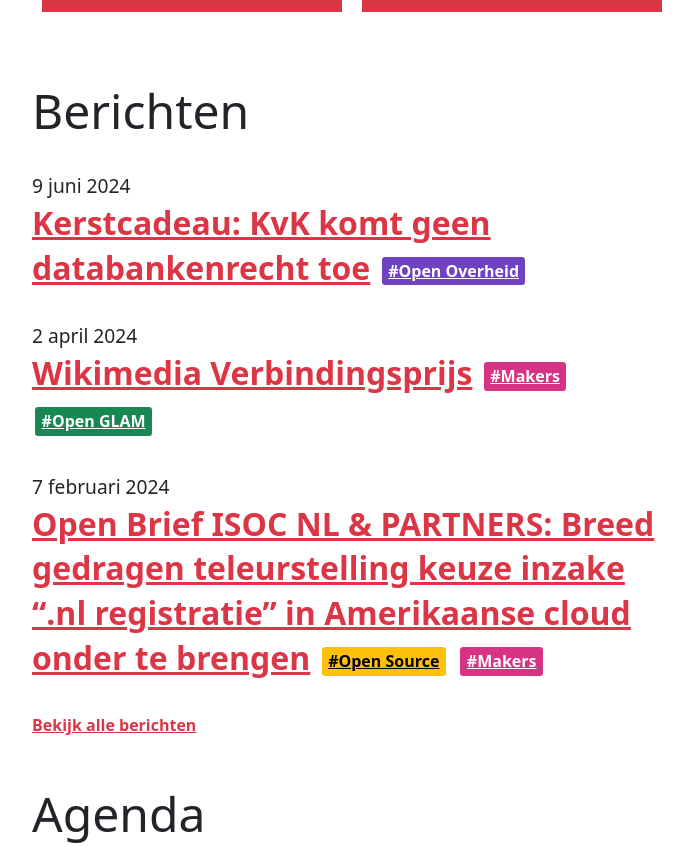
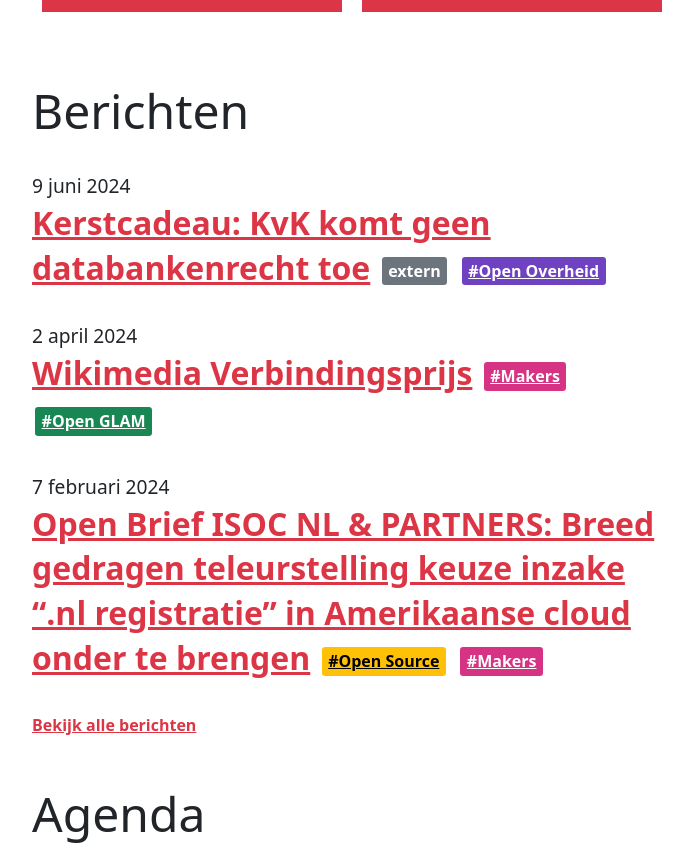
Before and after one commit to opennederland/www.opennederland.nl, a Jekyll site: the page built from index.md, in a window 1280 px wide and 900 px high, scrolled down 883 px, cut to the strip 0-864 px from the top of the window. Shown: the whole strip, without its empty margins (288-981 px from the left). Built offline with Jekyll 4.4.1, drawn with Linux system fonts in a browser that asks for light colours.

Commit message:
extern label for external source berichten

```diff
--- a/_includes/bericht.html
+++ b/_includes/bericht.html
@@ -6,6 +6,7 @@
     <h3 style="margin: 0">
         {% if include.bericht.source %}
         <a href="{{ include.bericht.source }}">{{ include.bericht.title }}</a>
+        <a class="tag unknown-theme">extern</a>
         {% else %}
         <a href="{{ include.bericht.url | relative_url }}">{{ include.bericht.title }}</a>
         {% endif %}
```
